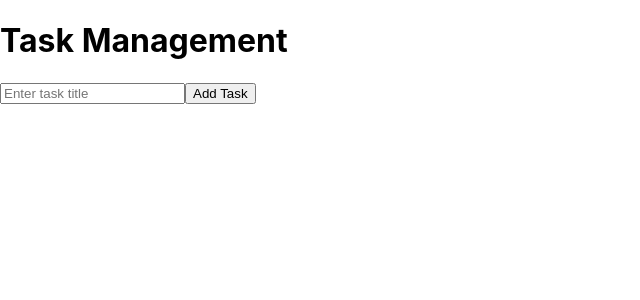
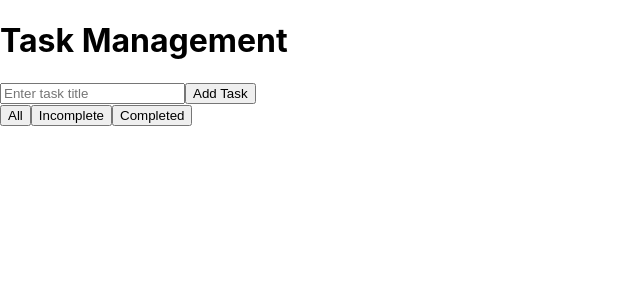
Before and after one commit to Rupendra987/task_management, a React (Create React App) app: page / in a window 1280 px wide. Shown: the top 300 px of the page, without its empty margins (0-640 px from the left). Built offline with nearby package versions, Linux system fonts and the light colour scheme.

Commit message:
add filter option to filter the tasks

```diff
--- a/src/TaskList.js
+++ b/src/TaskList.js
@@ -7,7 +7,7 @@ function TaskList({ tasks, updateTask, deleteTask }) {
     <ul>
       {tasks.map((task) => (
         <li key={task.id} style={{ display: "flex", alignItems: "center", gap: "10px" }}>
-          <input type="checkbox" value={task?.completed} onClick={() => updateTask({ ...task, completed: !task.completed })} />
+          <input type="checkbox" defaultChecked={task?.completed} value={task?.completed} onClick={() => updateTask({ ...task, completed: !task.completed })} />
             {/* {task.completed ? "Mark Incomplete" : "Mark Complete"} */}
           {/* </button> */}
           <Link to={`/task/${task.id}`}><span>{task.title}</span></Link>
--- a/src/routes/HomePage.js
+++ b/src/routes/HomePage.js
@@ -5,6 +5,8 @@ import TaskForm from "../TaskForm";
 function HomePage() {
   const initialValue = localStorage.getItem('data') !== null ? JSON.parse(localStorage.getItem('data')): [];
   const [tasks, setTasks] = useState(initialValue);
+  const [filteredTask, setFilteredTask] = useState(tasks);
+  const [filterValue, setFilterValue] = useState('');
 
   // Add a new task
   const addTask = (task) => {
@@ -21,15 +23,37 @@ function HomePage() {
     setTasks(tasks.filter((task) => task.id !== id));
   };
 
+  const setFilteredValue = () => {
+    if(filterValue === 'Incomplete'){
+        const value = tasks.filter((task) => task.completed == false)
+        setFilteredTask([...value])
+    } else if (filterValue === 'Complete'){
+        const value = tasks.filter((task) => task.completed == true)
+        setFilteredTask([...value])
+    } else {
+        setFilteredTask([...tasks])
+    }
+  }
+
   useEffect(() => {
     localStorage.setItem('data',JSON.stringify(tasks))
+    setFilteredValue()
   },[tasks])
+
+  useEffect(() => {
+    setFilteredValue()
+  },[filterValue])
 
   return (
     <div>
       <h1>Task Management</h1>
       <TaskForm addTask={addTask} />
-      <TaskList tasks={tasks} updateTask={updateTask} deleteTask={deleteTask} />
+      <div>
+        <button onClick={() => {setFilterValue('All')}}>All</button>
+        <button onClick={() => {setFilterValue('Incomplete')}}>Incomplete</button>
+        <button onClick={() => {setFilterValue('Complete')}}>Completed</button>
+      </div>
+      <TaskList tasks={filteredTask} updateTask={updateTask} deleteTask={deleteTask} />
     </div>
   );
 }
```
